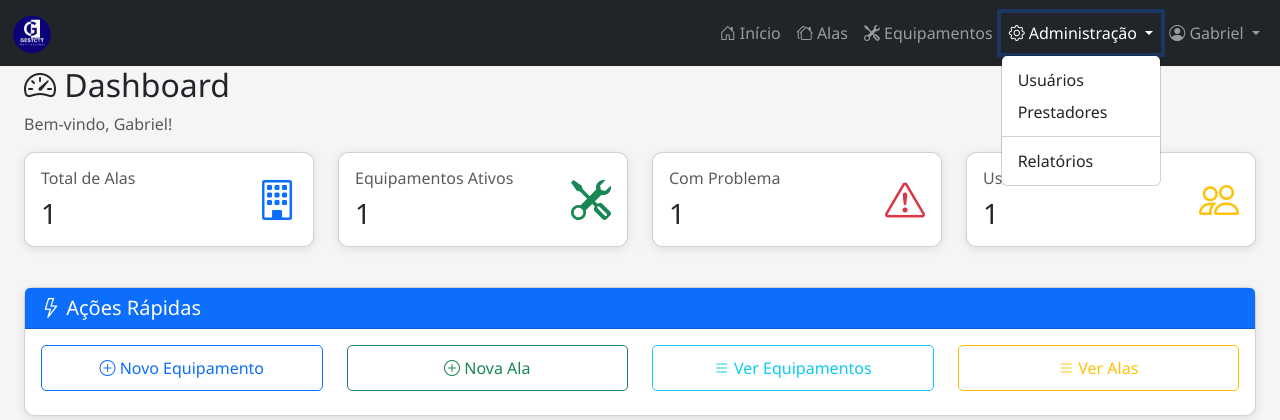
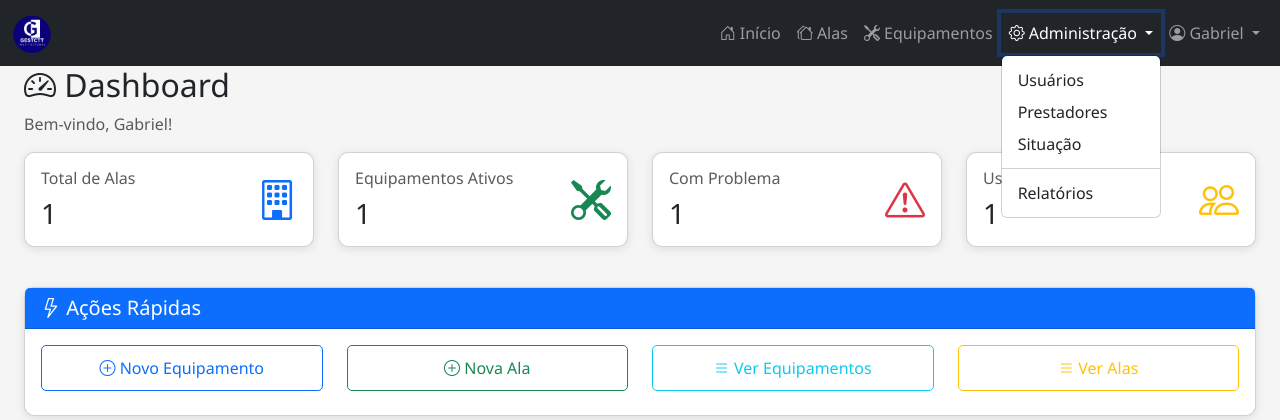
Before and after one commit to GabrielDev16/viewSchool, a PHP site: page /viewSchool/index.php in a window 1280 px wide, after a click on "Administração". Shown: the top 420 px of the page. Run offline with PHP 8.4, Linux system fonts and the light colour scheme; a user stored in the database is signed in; data comes from the database, SQL or seed files in the repository; some libraries are stand-ins or nearby versions.

Commit message:
adcionado o link de problemas de equipamentos

```diff
--- a/app/views/includes/navbar.php
+++ b/app/views/includes/navbar.php
@@ -33,7 +33,10 @@
                             <ul class="dropdown-menu" aria-labelledby="adminDropdown">
                                 <li><a class="dropdown-item" href="/viewschool/public/admin/usuarios.php">Usuários</a></li>
                                 <li><a class="dropdown-item" href="/viewschool/public/admin/prestadores.php">Prestadores</a></li>
-                                <li><hr class="dropdown-divider"></li>
+                                <li>
+                                <li><a class="dropdown-item" href="/viewschool/public/equipamentos_problema.php">Situação</a></li>
+                                <li></li>
+                                <hr class="dropdown-divider"></li>
                                 <li><a class="dropdown-item" href="/viewschool/public/admin/relatorios.php">Relatórios</a></li>
                             </ul>
                         </li>
```
